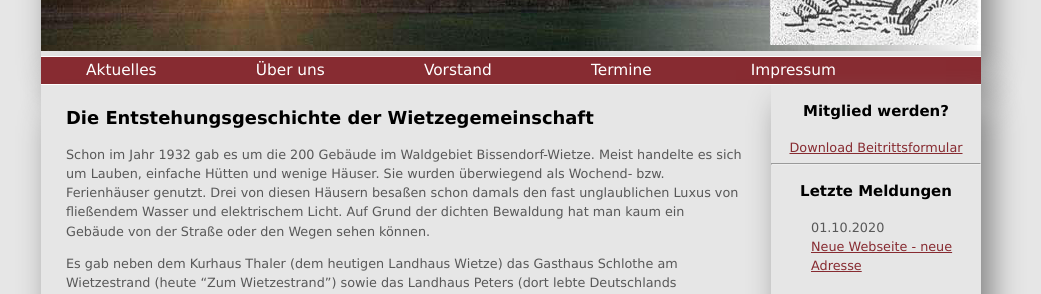
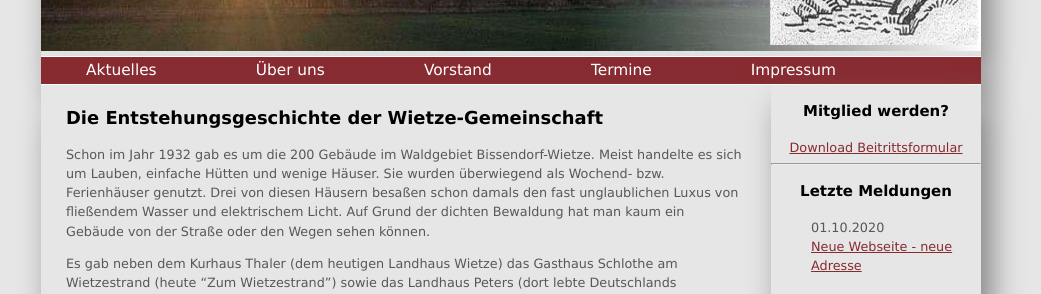
Before and after one commit to car-hei/wietzegem.github.io, a Jekyll site: the page built from ueberuns.md, in a window 1280 px wide. Shown: the part 147-441 px from the top of the page, without its empty margins (129-1170 px from the left). Built offline with Jekyll 4.4.1, drawn with Linux system fonts in a browser that asks for light colours.

Commit message:
Update ueberuns.md

```diff
--- a/ueberuns.md
+++ b/ueberuns.md
@@ -1,7 +1,7 @@
 ---
 title: Geschichte
 ---
-# Die Entstehungsgeschichte der Wietzegemeinschaft
+# Die Entstehungsgeschichte der Wietze-Gemeinschaft
 
 Schon im Jahr 1932 gab es um die 200 Gebäude im Waldgebiet Bissendorf-Wietze. Meist handelte es sich um Lauben, einfache Hütten und wenige Häuser. Sie wurden überwiegend als Wochend- bzw. Ferienhäuser genutzt. Drei von diesen Häusern besaßen schon damals den fast unglaublichen Luxus von fließendem Wasser und elektrischem Licht. Auf Grund der dichten Bewaldung hat man kaum ein Gebäude von der Straße oder den Wegen sehen können.
 
```
